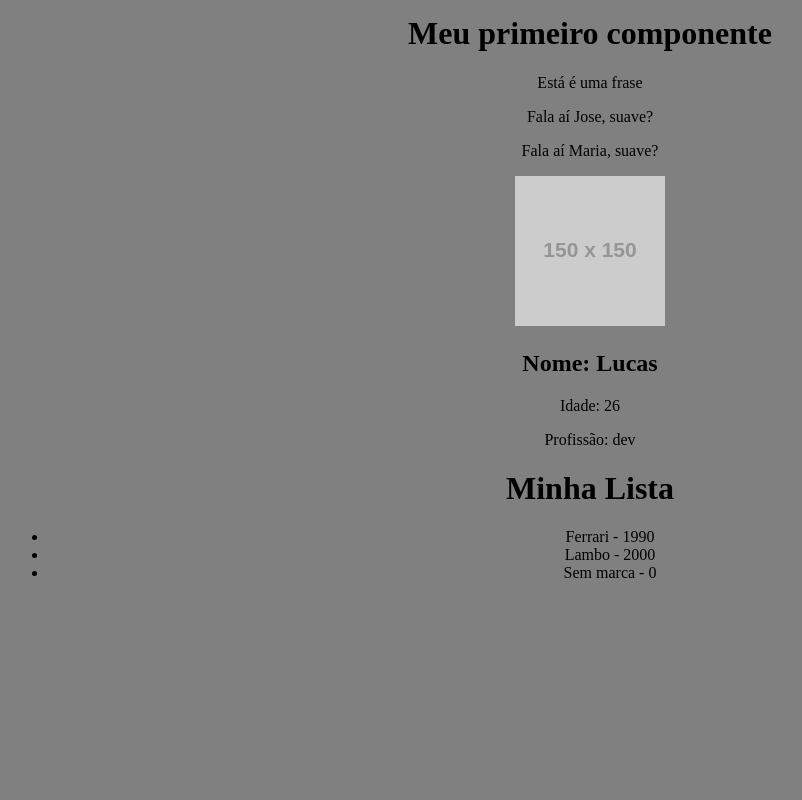
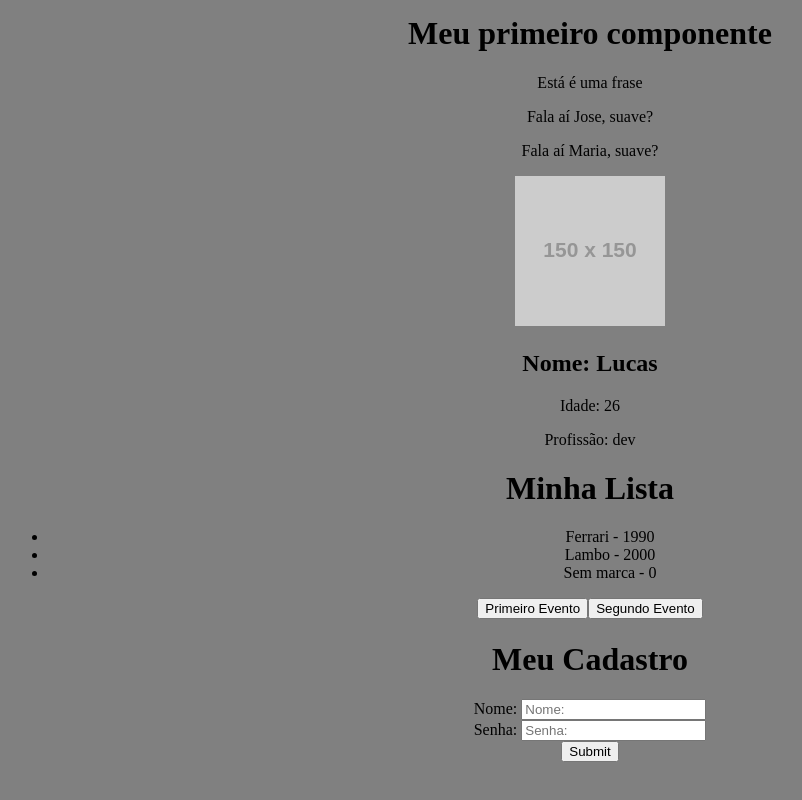
Before and after one commit to lucasvm8/react-learn, a React (Create React App) app: page / in a window 1280 px wide. Shown: the part 366-1166 px from the top of the page, without its empty margins (50-852 px from the left). Before the commit the page ends 1022 px from the top, so only its background shows below. Built offline with nearby package versions, Linux system fonts and the light colour scheme.

Commit message:
feat: event

```diff
--- a/src/App.js
+++ b/src/App.js
@@ -3,6 +3,8 @@ import HelloWorld from './components/HelloWorld';
 import SayMyName from './components/SayMyName';
 import Pessoa from './components/Pessoa';
 import List from './components/List'
+import Evento from './components/Evento';
+import Form from './components/Form'
 
 function App() {
   const name = 'Lucas'
@@ -25,6 +27,8 @@ function App() {
       <SayMyName name="Maria"/>
       <Pessoa nome="Lucas" idade="26" profissao="dev" foto={url}/>
       <List />
+      <Evento />
+      <Form />
     </div>
   );
 }
--- /dev/null
+++ b/src/components/Button.js
@@ -0,0 +1,7 @@
+function Button (props) {
+    return (
+        <button onClick={props.event}>{props.text}</button>
+    )
+}
+
+export default Button
--- /dev/null
+++ b/src/components/Evento.js
@@ -0,0 +1,20 @@
+import Button from "./Button";
+
+function Evento () {
+    function meuEvento () {
+        console.log('CLICK!');
+    }
+
+    function segundoEvento () {
+        console.log('CLICK!');
+    }
+
+    return (
+        <div>
+            <Button event={meuEvento} text="Primeiro Evento"/>
+            <Button event={segundoEvento} text="Segundo Evento"/>
+        </div>
+    )
+}
+
+export default Evento
--- /dev/null
+++ b/src/components/Form.js
@@ -0,0 +1,46 @@
+import { useState } from 'react'
+
+function Form () {
+    function cadastrarUsuario(e) {
+        e.preventDefault()
+        console.log(`Usuário ${name}, password ${password}`)
+    }
+
+    const [name, setName] = useState()
+    const [password, setPassword] = useState()
+
+    return(
+        <div>
+            <h1>
+                Meu Cadastro
+            </h1>
+            <form onSubmit={cadastrarUsuario}>
+                <div>
+                    <label htmlFor="name">Nome: </label>
+                    <input
+                    type="text"
+                    id="name"
+                    name="name"
+                    placeholder="Nome: "
+                    onChange={(e) => setName(e.target.value)}
+                    />
+                </div>
+                <div>
+                    <label htmlFor="password">Senha: </label>
+                    <input
+                    type="text"
+                    id="password"
+                    name="password"
+                    placeholder="Senha: "
+                    onChange={(e) => setPassword(e.target.value)}
+                    />
+                </div>
+                <div>
+                    <input type="submit" placeholder="Cadastrar" />
+                </div>
+            </form>
+        </div>
+    )
+}
+
+export default Form
```
